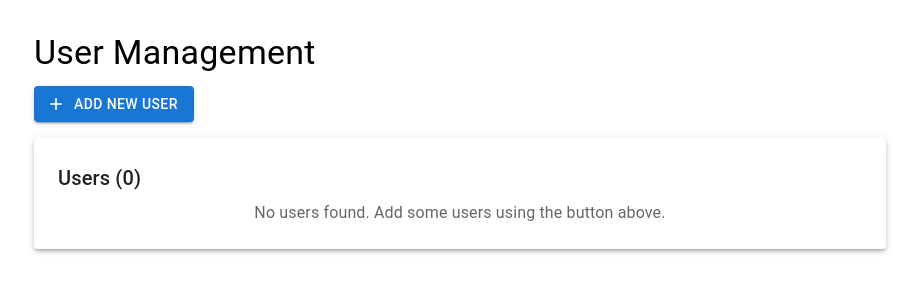
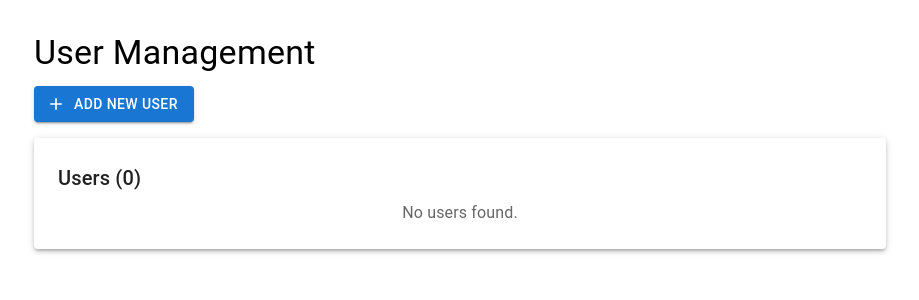
Before and after one commit to Eve-rine/WEEK1PROJECT, a React (Create React App) app: page / in a window 1280 px wide. Shown: the top 300 px of the page, without its empty margins (180-1099 px from the left). Built offline with nearby package versions, Linux system fonts and the light colour scheme.

Commit message:
users changes

```diff
--- a/src/components/UserManagement.jsx
+++ b/src/components/UserManagement.jsx
@@ -139,14 +139,13 @@ const UserManagement = () => {
         </Button>
       </Box>
 
-      {/* User List */}
       <Paper elevation={3} sx={{ p: 3 }}>
         <Typography variant="h6" gutterBottom>
           Users ({users.length})
         </Typography>
         {users.length === 0 ? (
           <Typography color="textSecondary" align="center">
-            No users found. Add some users using the button above.
+            No users found.
           </Typography>
         ) : (
           <List>
@@ -243,7 +242,6 @@ const UserManagement = () => {
         </DialogActions>
       </Dialog>
 
-      {/* Snackbar for notifications */}
       <Snackbar
         open={snackbar.open}
         autoHideDuration={6000}
```
